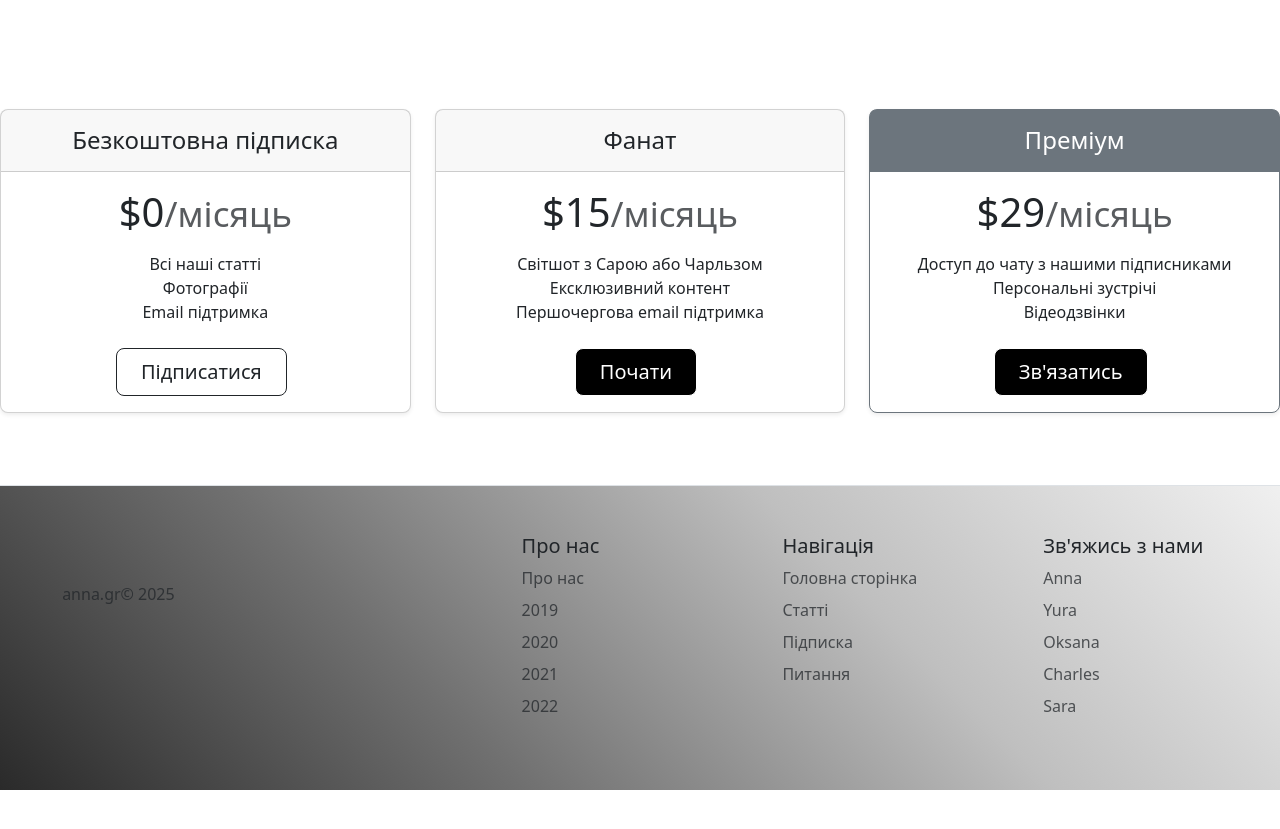
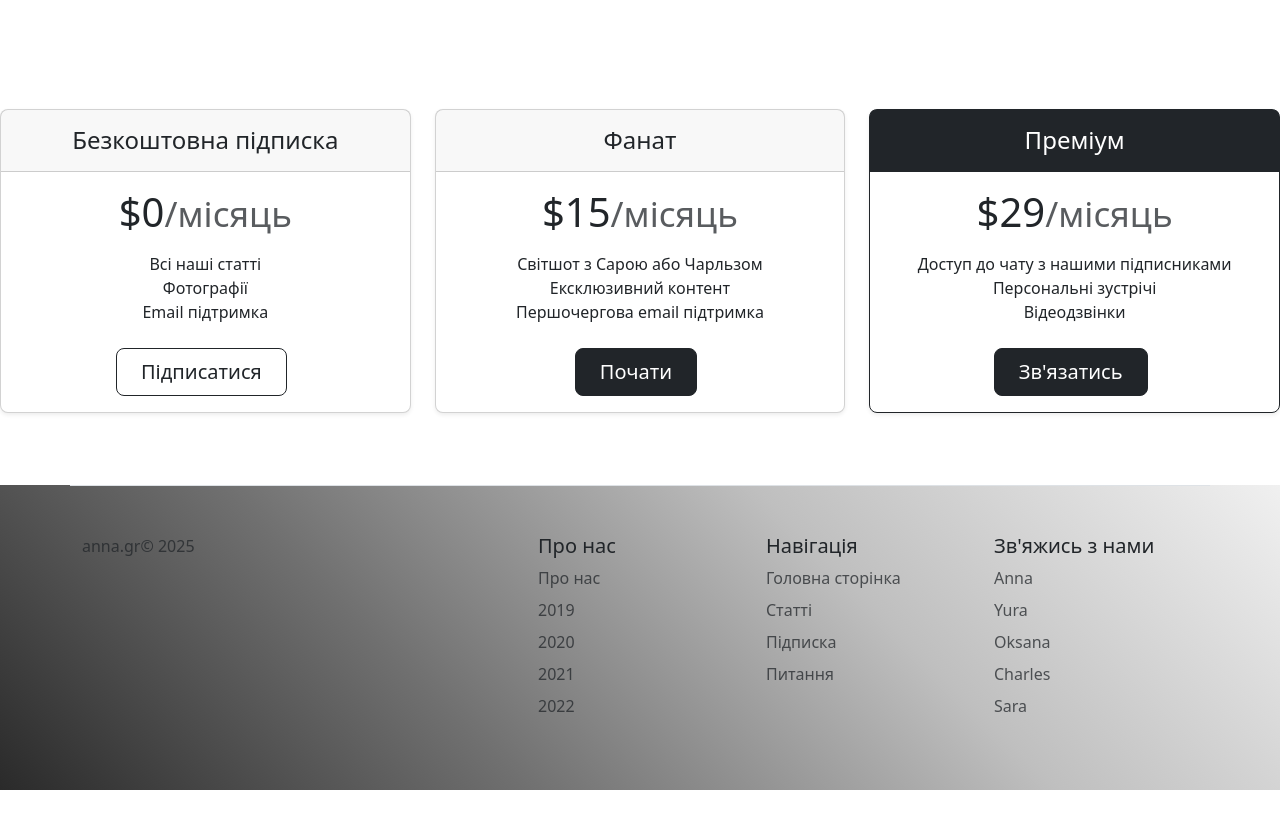
Before and after one commit to Annmarusya/html-family, a plain HTML site: page index.html in a window 1280 px wide. Shown: the part 2799-3628 px from the top of the page. After the commit the page ends 3589 px from the top, so only its background shows below. Drawn offline with nearby package versions, Linux system fonts and the light colour scheme.

Commit message:
Add files via upload

```diff
--- a/index.html
+++ b/index.html
@@ -231,15 +231,15 @@
               <li>Ексклюзивний контент</li>
               <li>Першочергова email підтримка</li>
             </ul>
-            <button type="button" class="btn btn-primary btn-lg px-4 me-md-2" style="background-color: black; border-color: white;">
+            <button type="button" class="btn btn-dark btn-lg px-4 me-md-2">
               Почати
             </button>
           </div>
         </div>
       </div>
       <div class="col" bis_skin_checked="1">
-        <div class="card mb-4 rounded-3 shadow-sm border-secondary" bis_skin_checked="1">
-          <div class="card-header py-3 text-bg-secondary border-secondary" bis_skin_checked="1">
+        <div class="card mb-4 rounded-3 shadow-sm border-dark" bis_skin_checked="1">
+          <div class="card-header py-3 text-bg-dark border-dark" bis_skin_checked="1">
             <h4 class="my-0 fw-normal">Преміум</h4>
           </div>
           <div class="card-body" bis_skin_checked="1">
@@ -250,7 +250,7 @@
               <li>Відеодзвінки</li>
               <li></li>
             </ul>
-            <button type="button" class="btn btn-primary btn-lg px-4 me-md-2" style="background-color: black; border-color: white;">
+            <button type="button" class="btn btn-dark btn-lg px-4 me-md-2">
               Зв'язатись
             </button>
           </div>
@@ -260,12 +260,10 @@
   </section>
   <!-- Footer -->
   <section id="footer">
-    <footer class="row row-cols-1 row-cols-sm-2 row-cols-md-5 py-5 my-5 border-top">
+    <div class="container">
+    <footer class="row row-cols-1 row-cols-sm-2 row-cols-md-5 py-5 mt-5 border-top">
       <div class="col mb-3" bis_skin_checked="1">
-        <a href="/" class="d-flex align-items-center mb-3 link-body-emphasis text-decoration-none">
-          <svg class="bi me-2" width="40" height="32"><use xlink:href="#bootstrap"></use></svg>
-        </a>
-        <p class="text-body-secondary" style="text-align: center;">anna.gr© 2025</p>
+        <p class="text-body-secondary">anna.gr© 2025</p>
       </div>
 
       <div class="col mb-3" bis_skin_checked="1">
@@ -304,6 +302,7 @@
         </ul>
       </div>
     </footer>
+  </div>
   </section>
 </body>
 
```
